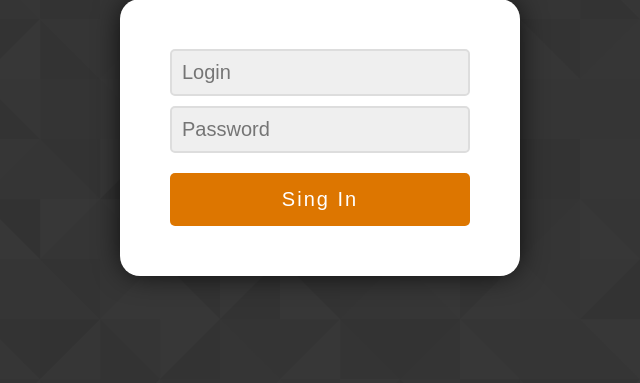
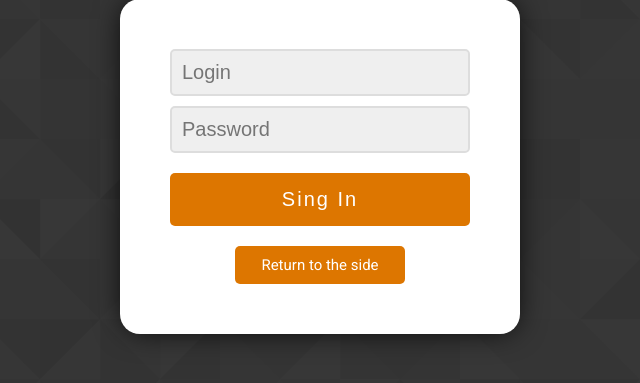
Before and after one commit to CasinoRoyaleKrupier/simple-cms, a PHP site: page /administrator/index.php in a window 1280 px wide. Shown: the part 101-484 px from the top of the page, without its empty margins (320-960 px from the left). Run offline with PHP 8.4, Linux system fonts and the light colour scheme.

Commit message:
update login panel

```diff
--- a/administrator/admin_styles/login_panel.css
+++ b/administrator/admin_styles/login_panel.css
@@ -4,6 +4,7 @@ body
     background: url(../../images/login_panel.png);
     background-attachment: fixed;
     color: #ffffff;
+    font-family: 'Roboto', sans-serif;
     font-size: 20px;
     margin: 0;
     padding: 0;
@@ -78,3 +79,34 @@ input[type=submit]:hover
 {
     background-color: #ff8800;
 }
+
+a
+{
+    width: 150px;
+    background-color: #dd7600;
+    font-size: 15px;
+    color: #ffffff;
+    padding: 10px 10px;
+    margin-top: 20px;
+    border: none;
+    border-radius: 5px;
+    cursor: pointer;
+    outline: none;
+    margin-left: auto;
+    margin-right: auto;
+    display: block;
+    text-align: center;
+    text-decoration: none;
+}
+
+input[type=button]:focus
+{
+    -webkit-box-shadow: 0px 0px 15px 5px rgba(204,204,204,0.9);
+    -moz-box-shadow: 0px 0px 15px 5px rgba(204,204,204,0.9);
+    box-shadow: 0px 0px 15px 5px rgba(204,204,204,0.9);
+}
+
+a:hover
+{
+    background-color: #ff8800;
+}
--- a/administrator/index.php
+++ b/administrator/index.php
@@ -37,6 +37,8 @@
                 echo $_SESSION['error'];
             }
         ?>
+
+        <a href="../index.php">Return to the side</a>
     </div>
 </body>
 </html>
```
